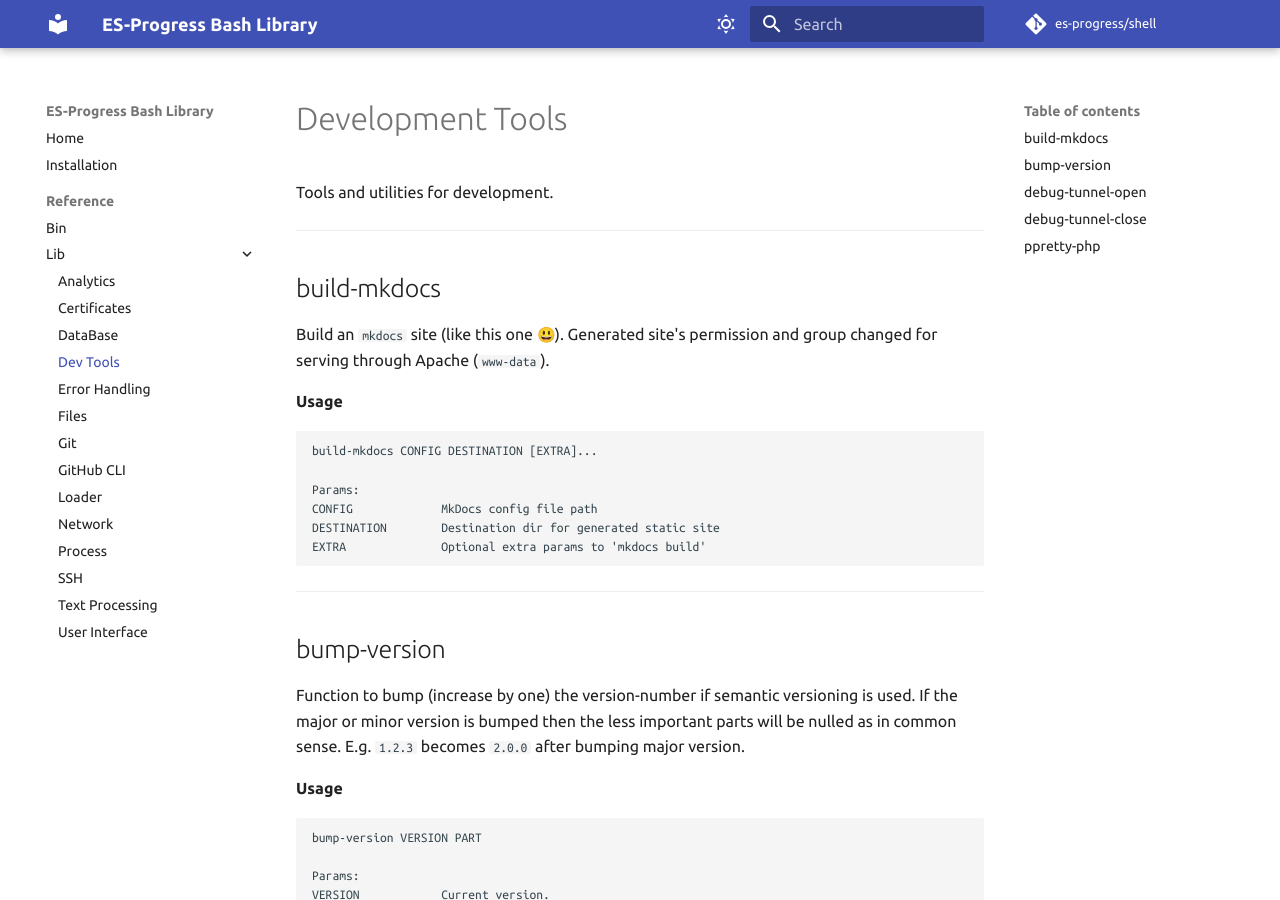
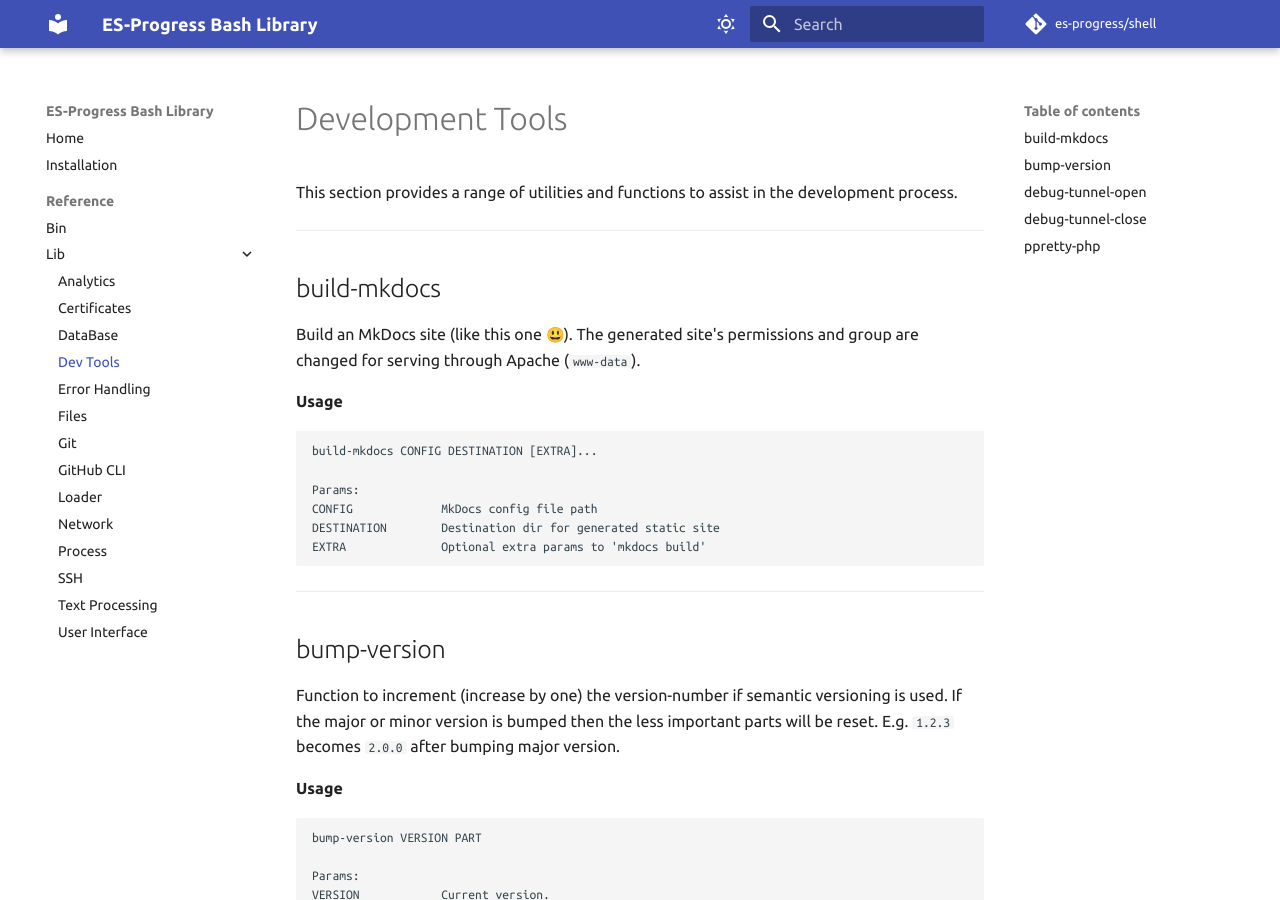
Before and after one commit to es-progress/shell, an MkDocs documentation site: the page built from docs/lib/dev.md, in a window 1280 px wide and 900 px high. Built offline with MkDocs 1.6.1 and Material for MkDocs 9.7.7, drawn with Linux system fonts in a browser that asks for light colours; emoji names are drawn with the system emoji font; comment, search, counter and statistics services are not loaded; some of the changed text lies outside the part shown.

Commit message:
docs: improve wording and grammar

```diff
--- a/docs/lib/dev.md
+++ b/docs/lib/dev.md
@@ -1,13 +1,13 @@
 # Development Tools
 
-Tools and utilities for development.
+This section provides a range of utilities and functions to assist in the development process.
 
 ---
 
 ## build-mkdocs
 
-Build an `mkdocs` site (like this one :smiley:).
-Generated site's permission and group changed for serving through Apache (`www-data`).
+Build an MkDocs site (like this one :smiley:).
+The generated site's permissions and group are changed for serving through Apache (`www-data`).
 
 **Usage**
 
@@ -24,8 +24,8 @@ EXTRA              Optional extra params to 'mkdocs build'
 
 ## bump-version
 
-Function to bump (increase by one) the version-number if semantic versioning is used.
-If the major or minor version is bumped then the less important parts will be nulled as in common sense.
+Function to increment (increase by one) the version-number if semantic versioning is used.
+If the major or minor version is bumped then the less important parts will be reset.
 E.g. `1.2.3` becomes `2.0.0` after bumping major version.
 
 **Usage**
@@ -75,7 +75,7 @@ REMOTE             Remote host
 
 ## ppretty-php
 
-Pretty-prints a serialized PHP object/array. Can accept serial string from stdin also so it's great to use in a pipe.
+Pretty prints a serialized PHP object/array. Can accept serial string from stdin also so it's great to use in a pipe.
 
 **Usage**
 
```
Also changed, not shown: docs/bin.md (+3 -3 lines), docs/index.md (+5 -4 lines), docs/install.md (+3 -3 lines), docs/lib/_loader.md (+3 -3 lines), docs/lib/analytics.md (+2 -2 lines), docs/lib/certificate.md (+3 -3 lines), docs/lib/db.md (+7 -7 lines), docs/lib/error.md (+1 -1 lines), docs/lib/files.md (+3 -3 lines), docs/lib/git.md (+4 -4 lines), docs/lib/github.md (+4 -4 lines), docs/lib/network.md (+2 -2 lines), docs/lib/process.md (+3 -3 lines), docs/lib/ssh.md (+1 -1 lines), 2 more files.
